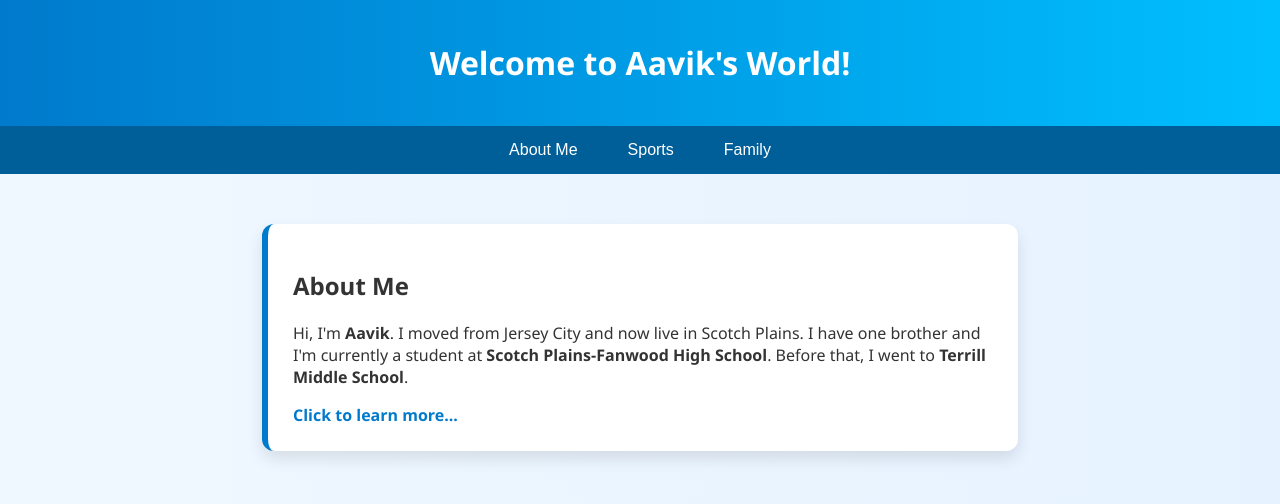
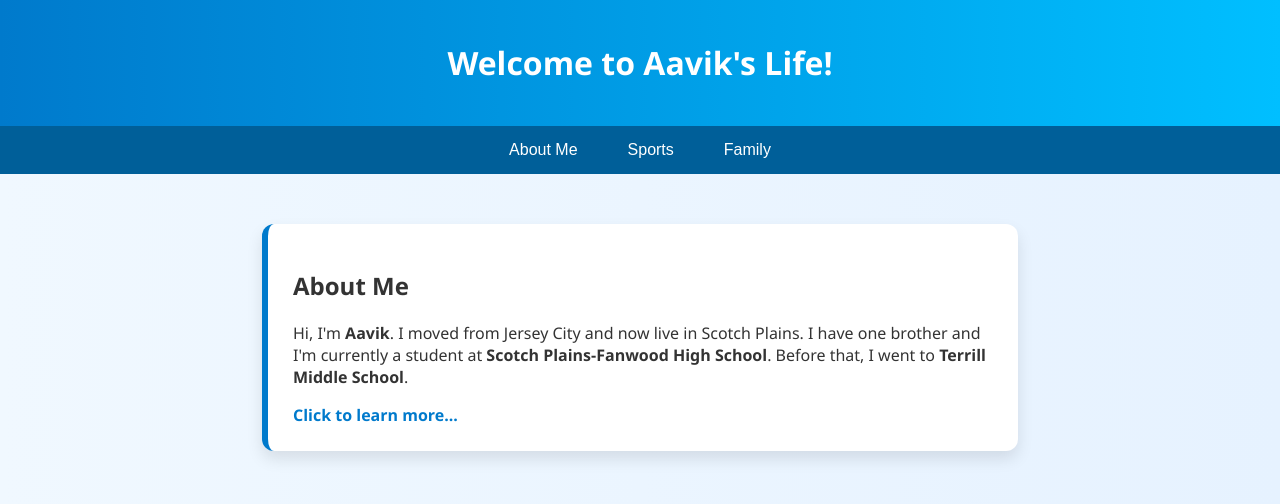
Before and after one commit to Bumvik/CS-Final2025, a plain HTML site: page index.html in a window 1280 px wide. Drawn offline with Linux system fonts and the light colour scheme.

Commit message:
Update index.html

```diff
--- a/index.html
+++ b/index.html
@@ -93,7 +93,7 @@
 <body>
 
   <header>
-    <h1>Welcome to Aavik's World!</h1>
+    <h1>Welcome to Aavik's Life!</h1>
   </header>
 
   <nav>
```
